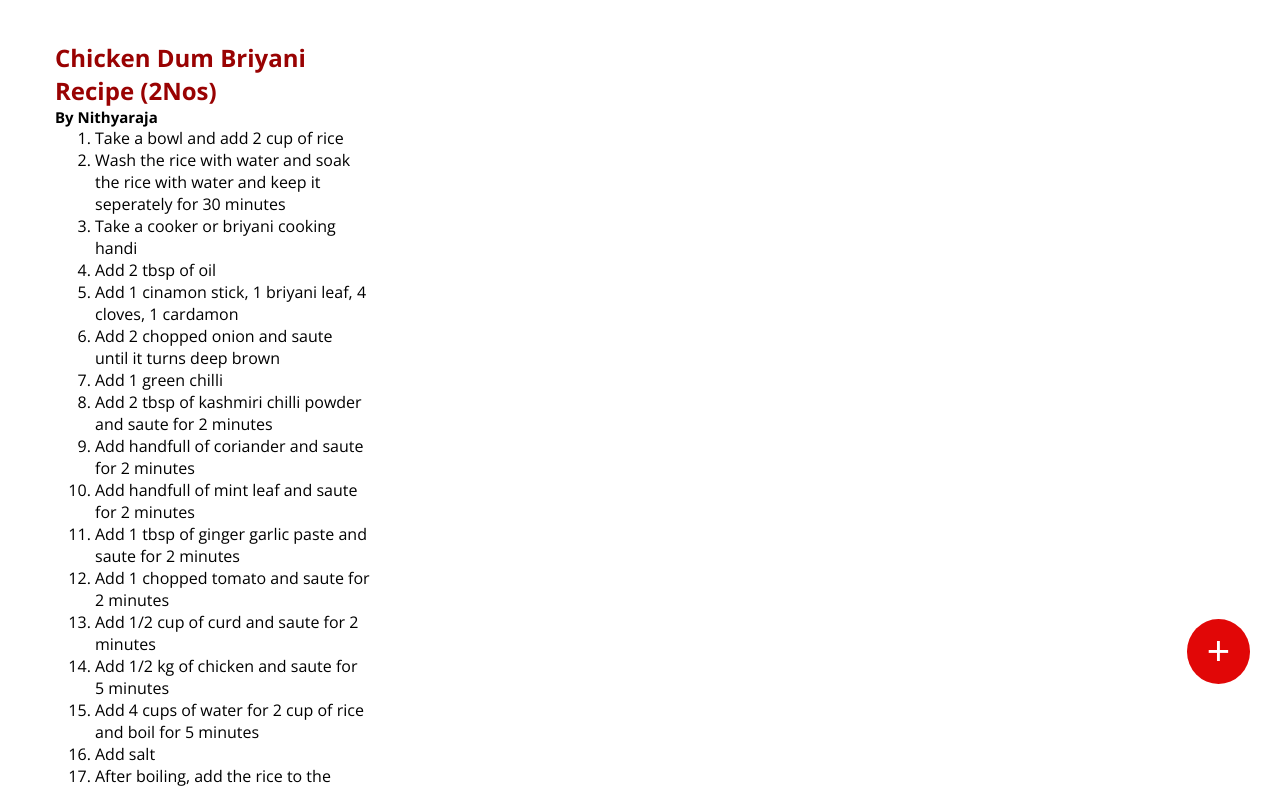
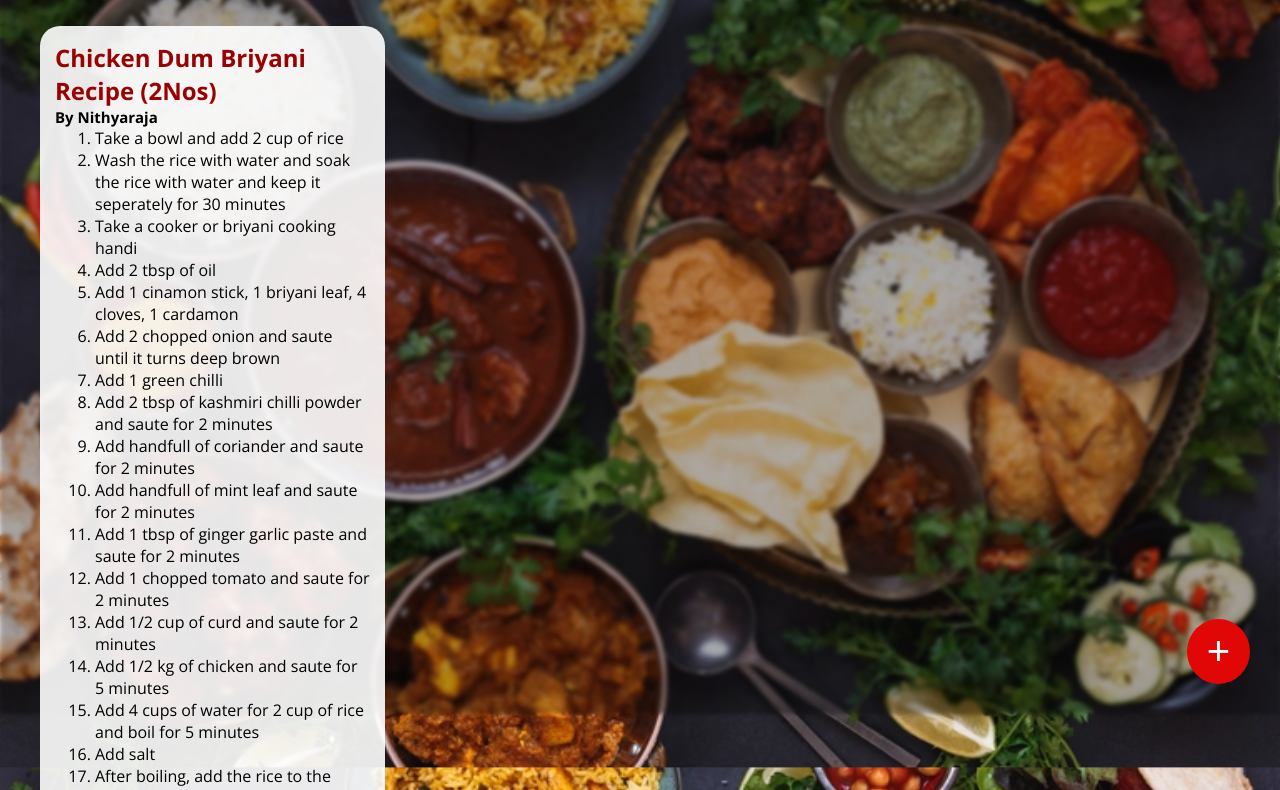
Before and after one commit to Nithi1623/recipes, a plain HTML site: page index.html in a window 1280 px wide. Shown: the part 86-876 px from the top of the page. Drawn offline with nearby package versions, Linux system fonts and the light colour scheme.

Commit message:
Update style.css

```diff
--- a/style.css
+++ b/style.css
@@ -6,7 +6,7 @@
 body{
 
     font-family: "Open Sans", serif;
-    background-image: url('/public/Images/cooking-image.jpg'); /* Replace with your actual image file name */
+    background-image: url('/recipes/Cooking%20image.jpg'); /* Replace with your actual image file name */
     background-size: cover; /* Ensures the image covers the whole page */
     background-position: center; /* Centers the image */
     background-repeat: no-repeat; /* Prevents the image from repeating */
```
